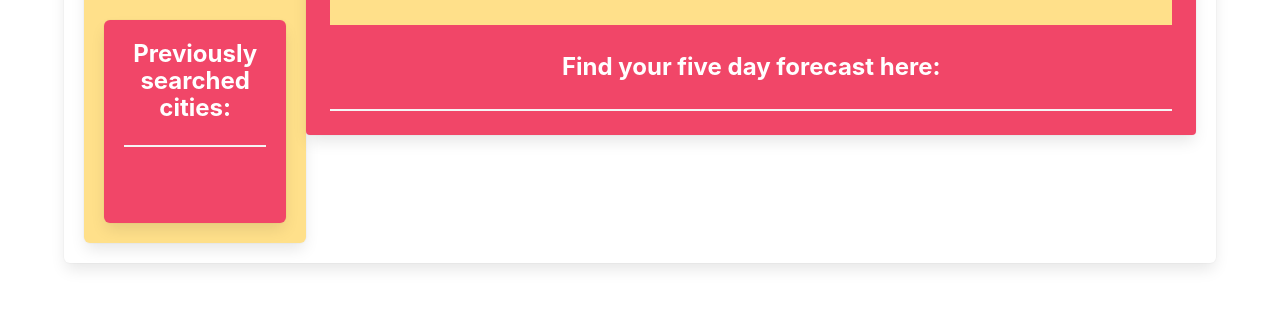
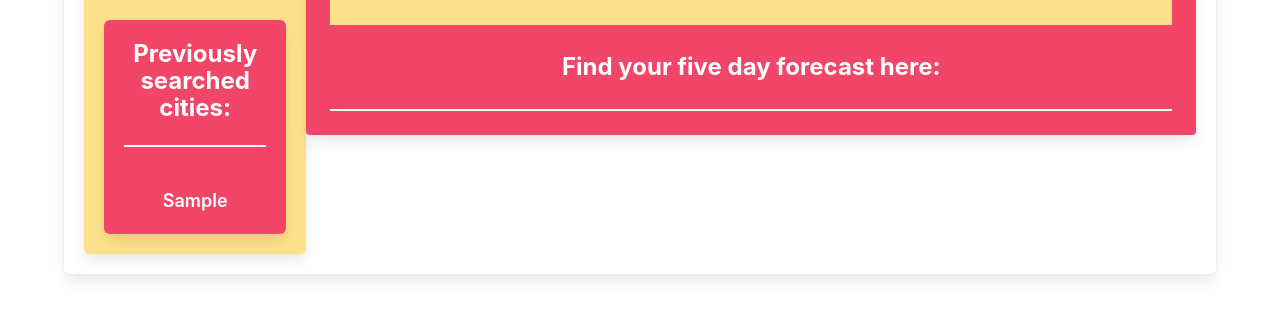
Before and after one commit to seanianking/HowsTheWeather, a plain HTML site: page index.html in a window 1280 px wide. Both pictures are taken after typing "Sample" into the empty fields and a click on the input "How's the weather?". Shown: the part 239-558 px from the top of the page. Drawn offline with nearby package versions, Linux system fonts and the light colour scheme; no server answers.

Commit message:
pull from localstorage and post info to previous cities list.

```diff
--- a/Assets/JS/index.js
+++ b/Assets/JS/index.js
@@ -97,8 +97,8 @@ $("#submit").click(function(event) {
     getTheCurrentWeather();
     getTheFutureWeather();
 
+    //Create object and push city info to localStorage
     var cityName = $('#pickedCity').val();
-    //Create object and push to localStorage
     var cityNameJSON = {
         city: cityName
     }
@@ -106,12 +106,28 @@ $("#submit").click(function(event) {
     searchedCityArr.push(cityNameJSON);
     localStorage.setItem('searchedCityArr', JSON.stringify(searchedCityArr))
     localStorage.setItem('previousCity', JSON.stringify(cityName))
+
+    $('#savedCities').empty()
+
+    pullSearchedCities();
+
 });
 
 
+//Function to pull cities from localStorage and post to HTML
+function pullSearchedCities(){
 
+    $.each(searchedCityArr, function(index, object){
 
+        var postCity = $(`<p class="displayResult"></p>`);
 
+        postCity.text(object.city)
+
+        $('#savedCities').append(postCity)
+    })
+}
+
+pullSearchedCities();
 
 
 
--- a/index.html
+++ b/index.html
@@ -39,7 +39,7 @@
                                 <hr>
                             </h3>
 
-                            <ul id="savedCities"></ul>
+                            <div id="savedCities" class="has-text-centered"></div>
 
                         </div>
                     </div>
```
